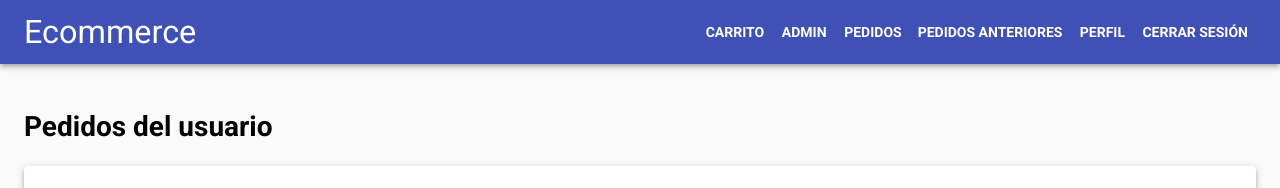
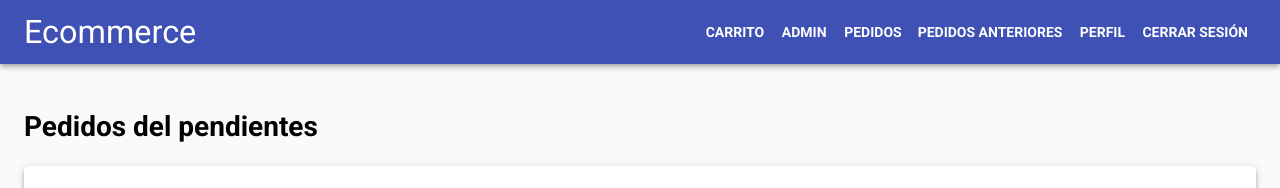
Before and after one commit to sandyandy95/Ecommerce-Next-Firebase, a Next.js app: page /pedidos in a window 1280 px wide. Shown: the top 188 px of the page. Built offline with nearby package versions, Linux system fonts and the light colour scheme.

Commit message:
feat: add relative paths

```diff
--- /dev/null
+++ b/pages/pedidos/anteriores.jsx
@@ -0,0 +1,4 @@
+import PastOrders from '../../src/screens/PastOrders';
+
+const Page = () => <PastOrders />;
+export default Page;
--- a/pages/pedidos/anteriores/index.jsx
+++ /dev/null
@@ -1,4 +0,0 @@
-import PastOrders from '../../../src/screens/PastOrders';
-
-const Page = () => <PastOrders />;
-export default Page;
--- a/src/screens/Cart/index.jsx
+++ b/src/screens/Cart/index.jsx
@@ -1,7 +1,7 @@
 import { Box, Button, Grid } from '@material-ui/core';
-import CardProduct from '../../components/Card';
-import ContainerResponsive from '../../components/Container';
-import useCart from '../../hooks/useCart';
+import CardProduct from '#Components/Card';
+import ContainerResponsive from '#Components/Container';
+import useCart from '#hooks/useCart';
 import Resumen from './sections/Resumen';
 
 const Cart = () => {
--- a/src/screens/Orders/index.jsx
+++ b/src/screens/Orders/index.jsx
@@ -2,8 +2,8 @@ import { Avatar, Box, IconButton, Typography } from '@material-ui/core';
 import { Visibility } from '@material-ui/icons';
 import MUIDataTable from 'mui-datatables';
 import { useState } from 'react';
-import ContainerResponsive from '../../components/Container';
-import useOrders from '../../hooks/useOrders';
+import ContainerResponsive from '#Components/Container';
+import useOrders from '#hooks/useOrders';
 import OrderModal from '../PastOrders/Modal';
 
 const columns = ({ handleDetails }) => [
@@ -62,7 +62,7 @@ const Order = () => {
 
   return (
     <ContainerResponsive>
-      <h1>Pedidos del usuario</h1>
+      <h1>Pedidos del pendientes</h1>
       <MUIDataTable
         title="Lista de compras"
         data={orders}
--- a/src/screens/PastOrders/index.jsx
+++ b/src/screens/PastOrders/index.jsx
@@ -2,8 +2,8 @@ import { Avatar, Box, IconButton, Typography } from '@material-ui/core';
 import { Visibility } from '@material-ui/icons';
 import MUIDataTable from 'mui-datatables';
 import { useState } from 'react';
-import ContainerResponsive from '../../components/Container';
-import usePastOrders from '../../hooks/usePastOrders';
+import ContainerResponsive from '#Components/Container';
+import usePastOrders from '#hooks/usePastOrders';
 import OrderModal from './Modal';
 
 const columns = ({ handleDetails }) => [
@@ -62,7 +62,7 @@ const Order = () => {
 
   return (
     <ContainerResponsive>
-      <h1>Pedidos del usuario</h1>
+      <h1>Pedidos anteriores</h1>
       <MUIDataTable
         title="Lista de compras"
         data={pastOrders}
--- a/src/screens/Products/index.jsx
+++ b/src/screens/Products/index.jsx
@@ -1,9 +1,9 @@
 import { Avatar, Box, Button, Typography } from '@material-ui/core';
 import { useRouter } from 'next/router';
 import { useState } from 'react';
-import CardProduct from '../../components/Card';
-import ContainerResponsive from '../../components/Container';
-import useSellerProducts from '../../hooks/useSellerProducts';
+import CardProduct from '#Components/Card';
+import ContainerResponsive from '#Components/Container';
+import useSellerProducts from '#hooks/useSellerProducts';
 import ProductModal from './Modal';
 // import PropTypes from 'prop-types';
 
--- a/src/screens/SignIn/index.jsx
+++ b/src/screens/SignIn/index.jsx
@@ -1,7 +1,7 @@
 import { Box, Button, Typography } from '@material-ui/core';
 import { useFormik } from 'formik';
-import ContainerResponsive from '../../components/Container';
-import Input from '../../components/Input';
+import ContainerResponsive from '#Components/Container';
+import Input from '#Components/Input';
 import { LoginSchema } from '../../utils/schemas';
 
 const SignIn = () => {
--- a/src/screens/Users/index.jsx
+++ b/src/screens/Users/index.jsx
@@ -1,9 +1,9 @@
 import { IconButton } from '@material-ui/core';
 import MUIDataTable from 'mui-datatables';
 import { Visibility } from '@material-ui/icons';
-import ContainerResponsive from '../../components/Container';
-import useUsers from '../../hooks/useUsers';
-import NextLink from '../../components/NextLink';
+import ContainerResponsive from '#Components/Container';
+import useUsers from '#hooks/useUsers';
+import NextLink from '#Components/NextLink';
 
 const columns = [
   {
```
Also changed, not shown: jsconfig.json (added, +29 -0 lines), src/screens/Home/index.jsx (+5 -5 lines), .eslintrc.json.
